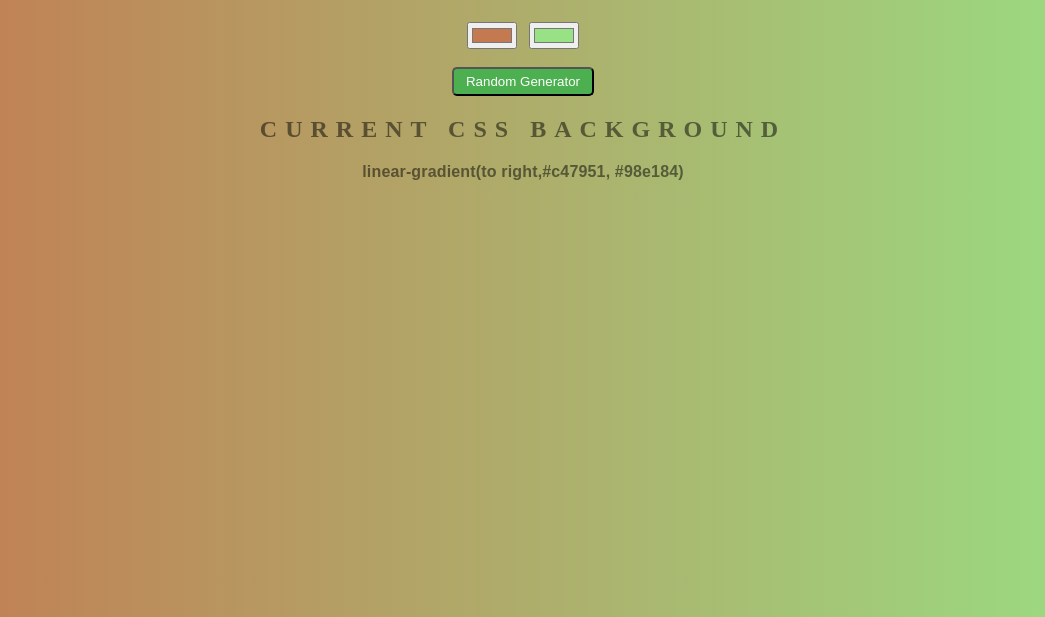
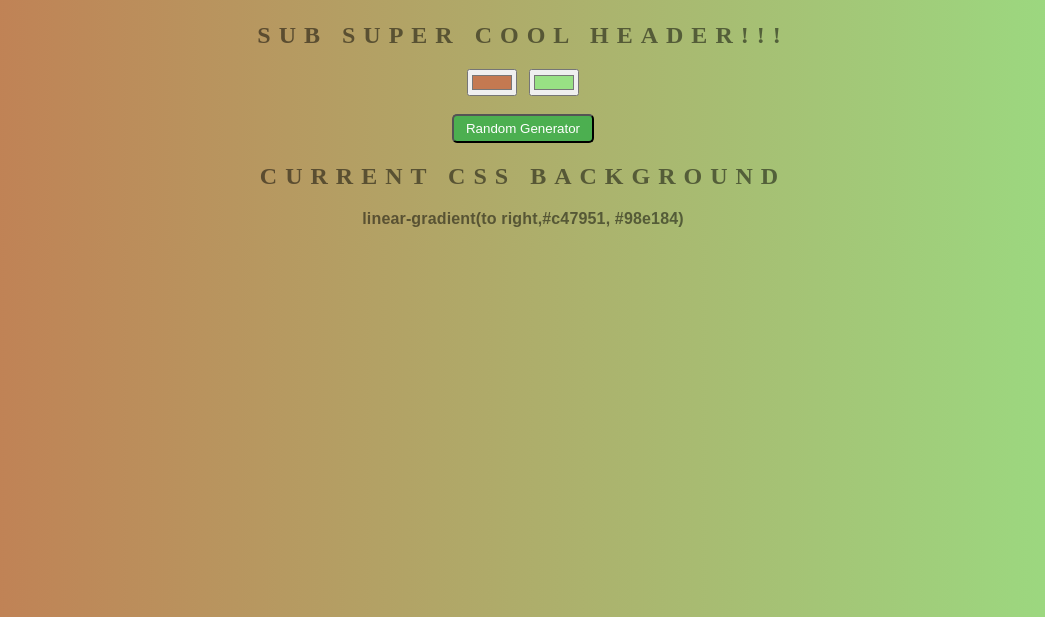
Before and after one commit to phfj/background-generator, a plain HTML site: page index.html in a window 1280 px wide. Shown: the part 183-800 px from the top of the page, without its empty margins (117-1162 px from the left). Drawn offline with Linux system fonts and the light colour scheme.

Commit message:
adding change

```diff
--- a/index.html
+++ b/index.html
@@ -6,6 +6,7 @@
 </head>
 <body id="gradient">
 	<h1>Super Cool Generator!!!!</h1>
+	<h2>Sub Super Cool Header!!!</h2>
 	<input class="color1" type="color" name="color1" value="#00ff00">
 	<input class="color2" type="color" name="color2" value="#ff0000">
 	<br>
```
